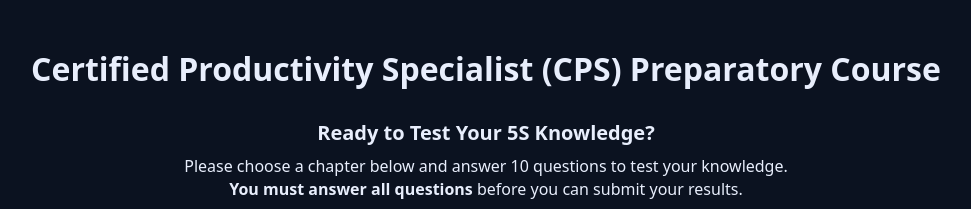
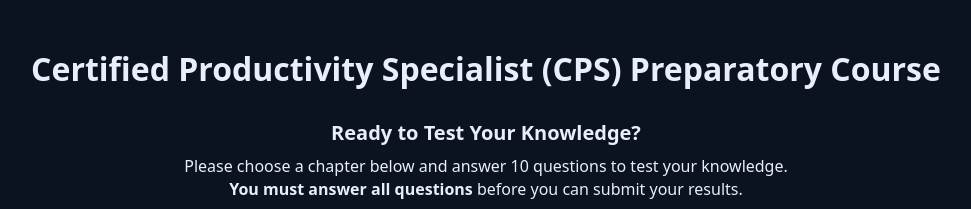
Before and after one commit to NikFarees/quality-environment-5s, a Next.js app: page / in a window 1280 px wide. Shown: the top 209 px of the page, without its empty margins (154-1125 px from the left). Built offline with nearby package versions, Linux system fonts and the light colour scheme.

Commit message:
Update QuizWelcome.tsx

```diff
--- a/components/quiz/QuizWelcome.tsx
+++ b/components/quiz/QuizWelcome.tsx
@@ -20,7 +20,7 @@ export default function QuizWelcome({
     <div className="container text-center py-10">
       <h1 className="text-2xl font-bold mb-6">Certified Productivity Specialist (CPS) Preparatory Course</h1>
       <div className="mb-8 mt-7">
-        <h2 className="text-xl font-bold mb-2">Ready to Test Your 5S Knowledge?</h2>
+        <h2 className="text-xl font-bold mb-2">Ready to Test Your Knowledge?</h2>
         <p className="mb-2">
           Please choose a chapter below and answer 10 questions to test your knowledge.<br />
           <strong>You must answer all questions</strong> before you can submit your results.
```
